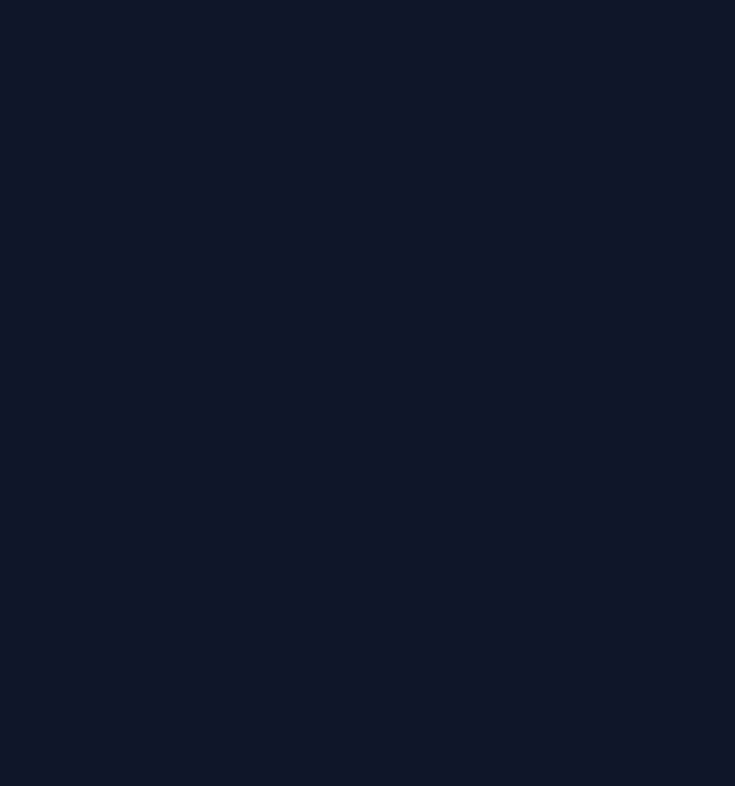
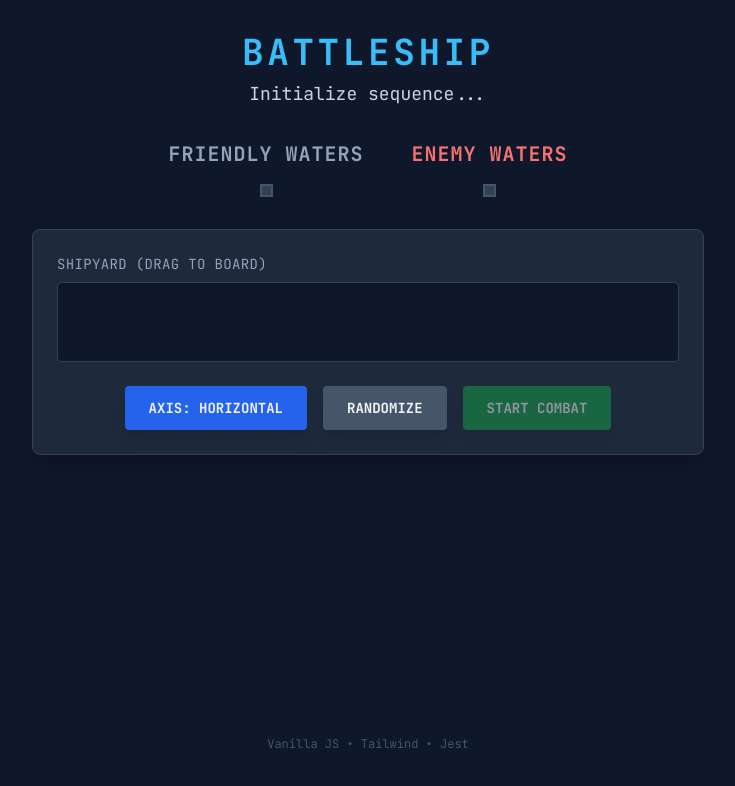
Before and after one commit to rafaelbau34/battleship, a website: page index.html in a window 1280 px wide. Shown: the whole page, without its empty margins (272-1007 px from the left). Drawn offline with nearby package versions, Linux system fonts and the light colour scheme.

Commit message:
index.html modified and some tweaks on randomAttack class

```diff
--- a/index.html
+++ b/index.html
@@ -13,7 +13,93 @@
       }
     </style>
   </head>
-  <body class="bg-slate-900 text-slate-100 min-h-screen">
+  <body
+    class="bg-slate-900 text-slate-100 min-h-screen flex flex-col items-center py-8"
+  >
+    <header class="mb-8 text-center">
+      <h1 class="text-4xl font-bold text-sky-400 tracking-widest mb-2">
+        BATTLESHIP
+      </h1>
+      <div id="message-log" class="text-lg min-h-[1.75rem] text-slate-300">
+        Initialize sequence...
+      </div>
+    </header>
+
+    <main class="w-full max-w-6xl px-4 flex flex-col items-center">
+      <div
+        id="boards-container"
+        class="flex flex-col md:flex-row gap-12 mb-8 justify-center w-full"
+      >
+        <div class="flex flex-col items-center">
+          <h2 class="text-xl font-bold text-slate-400 mb-4 tracking-wider">
+            FRIENDLY WATERS
+          </h2>
+          <div
+            id="player-board"
+            class="grid grid-cols-10 grid-rows-10 gap-px bg-slate-700 border-2 border-slate-600 shadow-2xl shadow-sky-900/20"
+          ></div>
+        </div>
+
+        <div class="flex flex-col items-center">
+          <h2 class="text-xl font-bold text-red-400 mb-4 tracking-wider">
+            ENEMY WATERS
+          </h2>
+          <div
+            id="computer-board"
+            class="grid grid-cols-10 grid-rows-10 gap-px bg-slate-700 border-2 border-slate-600 shadow-2xl shadow-red-900/20"
+          ></div>
+        </div>
+      </div>
+      <div
+        class="w-full max-w-2xl bg-slate-800 rounded-lg p-6 shadow-xl border border-slate-700"
+      >
+        <div id="dock-container" class="mb-6">
+          <p class="text-sm text-slate-400 mb-2 uppercase tracking-wide">
+            Shipyard (Drag to Board)
+          </p>
+          <div
+            id="ship-dock"
+            class="flex flex-wrap gap-4 p-4 bg-slate-900 rounded border border-slate-700 min-h-[80px] items-center justify-center"
+          ></div>
+        </div>
+
+        <div id="setup-controls" class="flex gap-4 justify-center">
+          <button
+            id="rotate-btn"
+            class="px-6 py-3 bg-blue-600 hover:bg-blue-500 rounded font-bold transition shadow-lg text-sm uppercase"
+          >
+            Axis: Horizontal
+          </button>
+          <button
+            id="random-btn"
+            class="px-6 py-3 bg-slate-600 hover:bg-slate-500 rounded font-bold transition shadow-lg text-sm uppercase"
+          >
+            Randomize
+          </button>
+          <button
+            id="start-btn"
+            disabled
+            class="px-6 py-3 bg-green-600 hover:bg-green-500 disabled:opacity-50 disabled:cursor-not-allowed rounded font-bold transition shadow-lg text-sm uppercase text-white"
+          >
+            Start Combat
+          </button>
+        </div>
+
+        <div id="game-controls" class="hidden flex justify-center">
+          <button
+            id="restart-btn"
+            class="px-8 py-3 bg-red-600 hover:bg-red-500 rounded font-bold transition shadow-lg text-sm uppercase"
+          >
+            Reset Coordinates
+          </button>
+        </div>
+      </div>
+    </main>
+
+    <footer class="mt-auto py-4 text-slate-600 text-xs">
+      Vanilla JS • Tailwind • Jest
+    </footer>
+
     <div id="root"></div>
     <script type="module" src="index.js"></script>
   </body>
```
Also changed, not shown: classes.js (+14 -7 lines).
